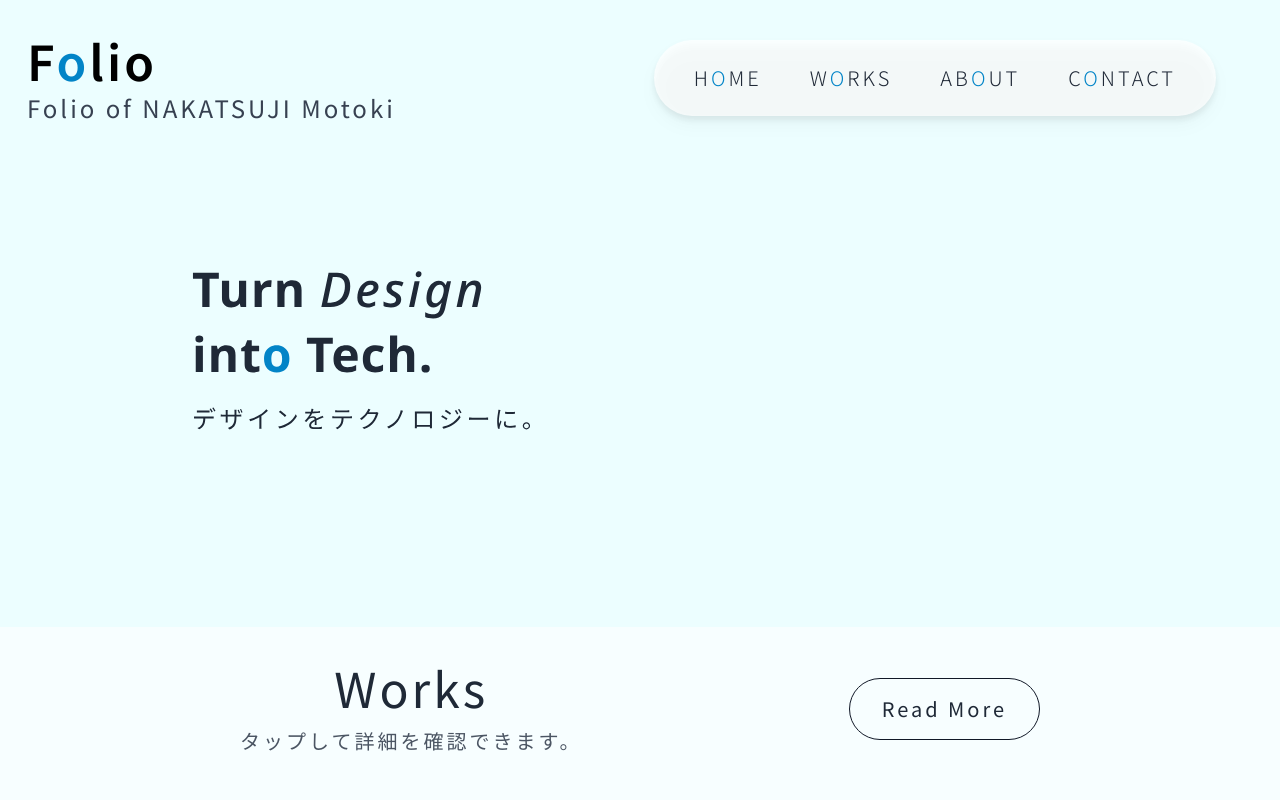
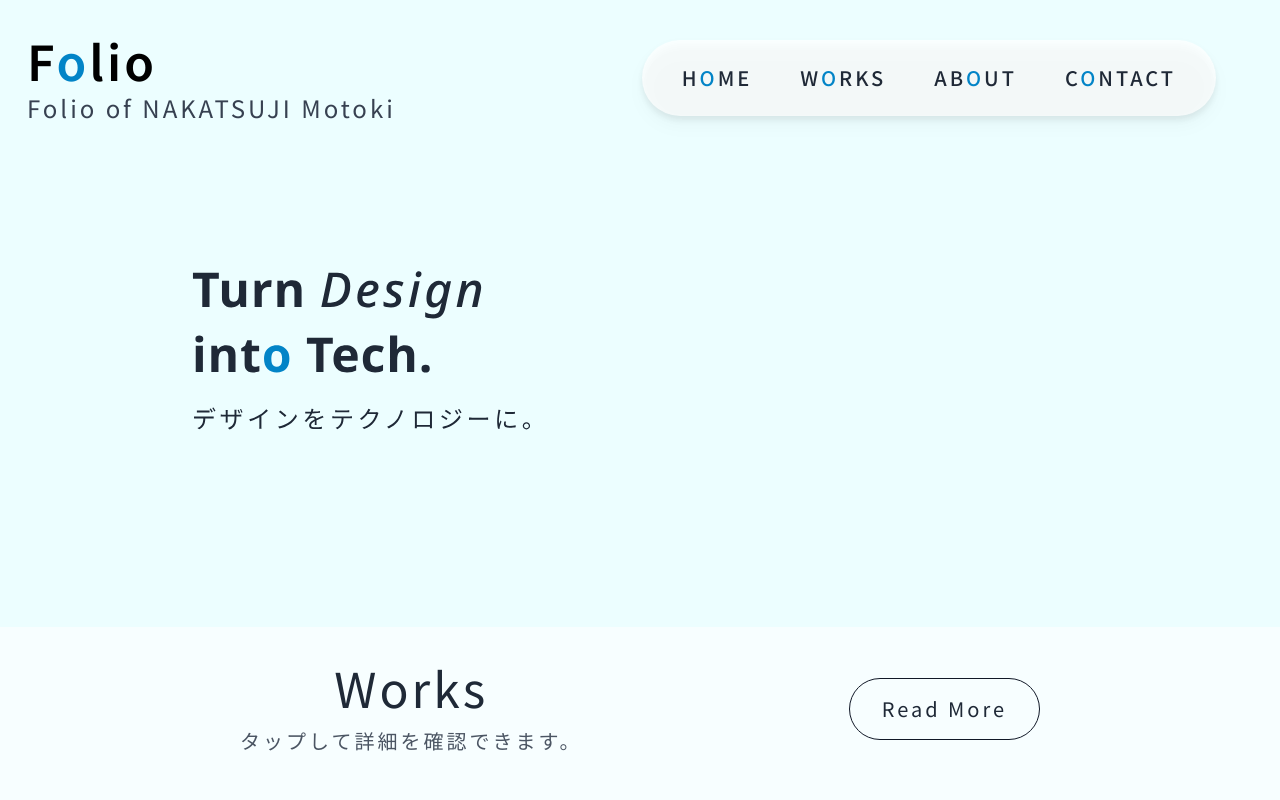
Before and after one commit to katsuji3197/Portfolio-Next, a Next.js app: page / in a window 1280 px wide. Shown: the top 800 px of the page. Built offline with nearby package versions, Linux system fonts and the light colour scheme.

Commit message:
ヘッダの文字サイズを修正

```diff
--- a/ui/Header.tsx
+++ b/ui/Header.tsx
@@ -16,22 +16,22 @@ export function Header() {
           <div className='text-base md:text-xl xl:text-2xl pt-2 text-gray-700 dark:text-gray-300'>Folio of NAKATSUJI Motoki</div>
         </div>
       </Link>
-      <div className='md:pr-[3rem] xl:pr-[4rem] pt-5'>
+      <div className='md:pr-[3rem] xl:pr-[4rem] pt-5 font-medium'>
         <div className="g-black hidden md:flex md:items-center md:justify-between font-light text-gray-800 bg-white bg-opacity-70 px-10 py-6 rounded-full hover:text-2xl duration-300 drop-shadow-lg dark:bg-gray-700 dark:bg-opacity-75">
-            <Link href='/' className='text-base xl:text-xl text-thin hover:text-gray-400 hover:text-2xl duration-300 dark:text-white'>
+            <Link href='/' className='text-base xl:text-xl font-medium hover:text-gray-400 hover:text-2xl duration-300 dark:text-white'>
               H<span className='text-sky-600 dark:text-sky-300'>O</span>ME
             </Link>
             {/* <Link href='/skills' className='pl-6 xl:pl-12 text-base xl:text-xl hover:text-gray-400 hover:text-2xl duration-300 dark:text-white'>
               SK<span className='text-rose-600 dark:text-rose-300'>I</span>LLS
             </Link> */}
-            <Link href='/works' className='pl-6 xl:pl-12 text-base xl:text-xl hover:text-gray-400 hover:text-2xl duration-300 dark:text-white'>
+            <Link href='/works' className='pl-6 xl:pl-12 text-base font-medium xl:text-xl hover:text-gray-400 hover:text-2xl duration-300 dark:text-white'>
               W<span className='text-sky-600 dark:text-sky-300'>O</span>RKS
             </Link>
 
-            <Link href='/about' className='pl-6 xl:pl-12 text-base xl:text-xl hover:text-gray-400 hover:text-2xl duration-300 dark:text-white'>
+            <Link href='/about' className='pl-6 xl:pl-12 text-base font-medium xl:text-xl hover:text-gray-400 hover:text-2xl duration-300 dark:text-white'>
               AB<span className='text-sky-600 dark:text-sky-300'>O</span>UT
             </Link>
-            <Link href='/contact' className='pl-6 xl:pl-12 text-base xl:text-xl hover:text-gray-400 hover:text-2xl duration-300 dark:text-white'>
+            <Link href='/contact' className='pl-6 xl:pl-12 text-base xl:text-xl font-medium hover:text-gray-400 hover:text-2xl duration-300 dark:text-white'>
               C<span className='text-sky-600 dark:text-sky-300'>O</span>NTACT
             </Link>
         </div>
```
